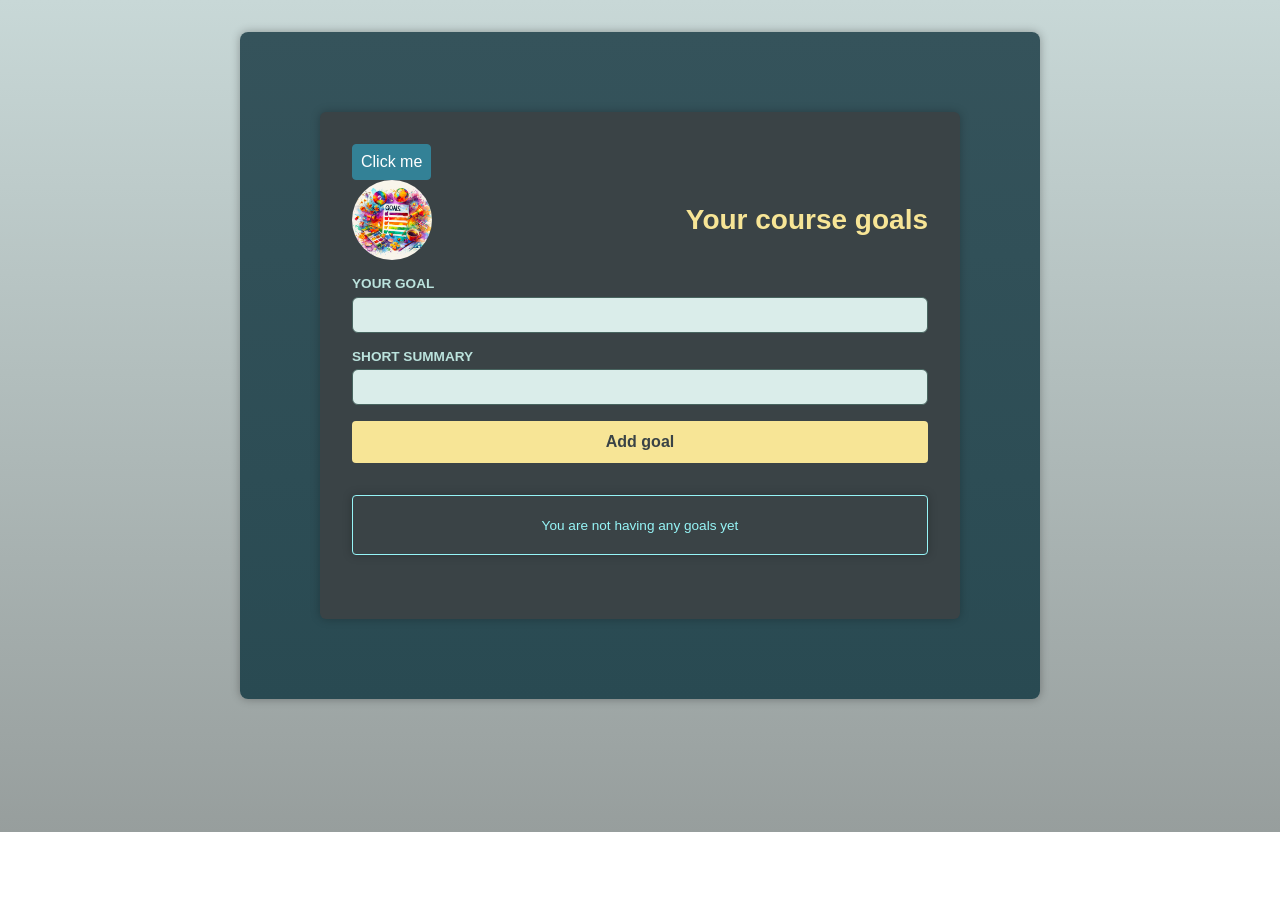
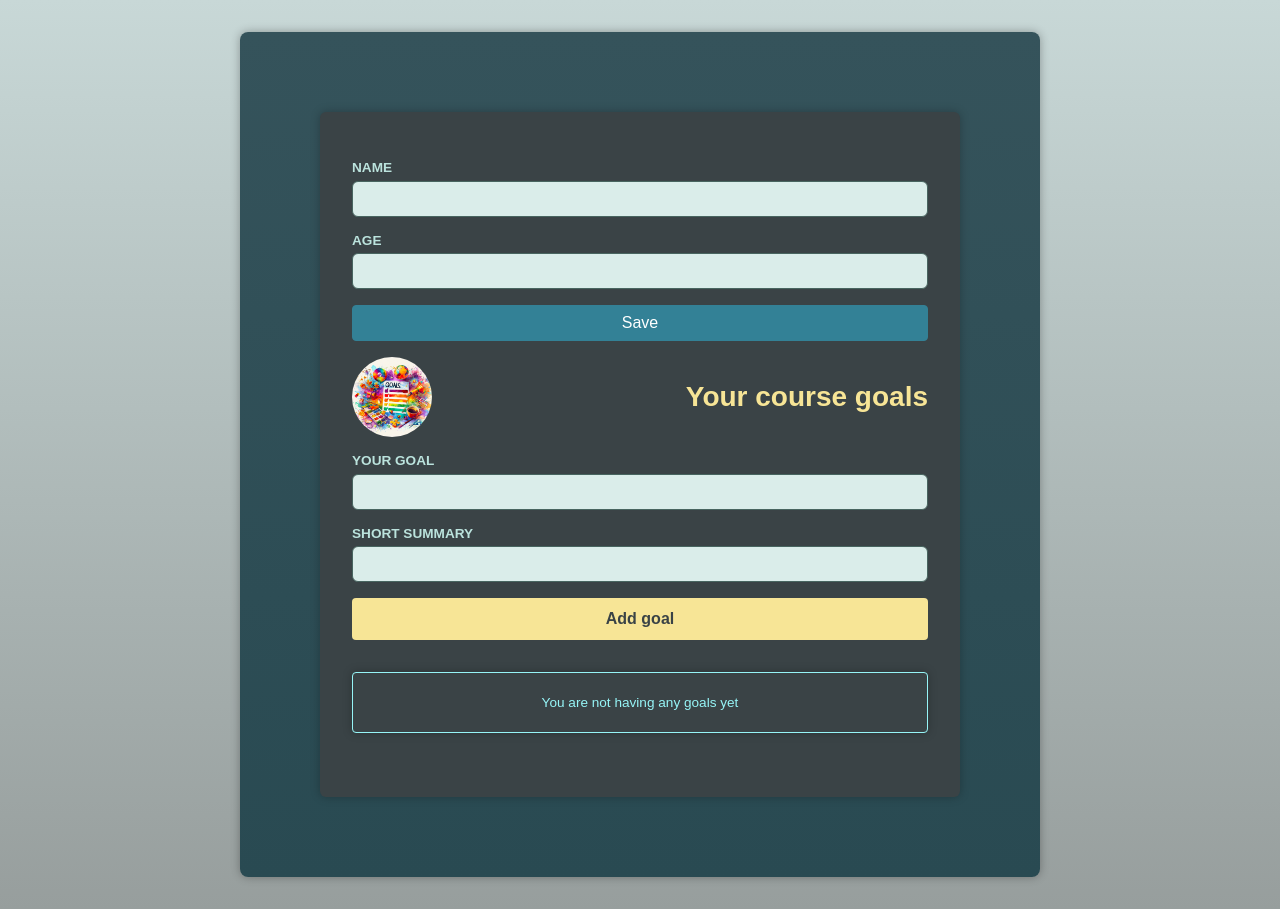
Before and after one commit to avijeetpandey/react-using-typescript, a React (Vite) app: page / in a window 1280 px wide. Before the commit the page ends 832 px from the top, so only its background shows below. Built offline with nearby package versions, Linux system fonts and the light colour scheme; the HTML template or start-up script is replaced by a standard one.

Commit message:
Add: Generic form component

```diff
--- a/src/App.tsx
+++ b/src/App.tsx
@@ -3,8 +3,9 @@ import goalsImage from "./assets/goals.jpg";
 import { useState } from "react";
 import CourseGoalList from "./components/CourseGoalList";
 import NewGoal from "./components/NewGoal";
+import Form from "./components/Form";
+import Input from "./components/Input";
 import { Button } from "./components/Button";
-import Container from "./components/Container";
 
 export type CourseGoalProps = {
   title: string;
@@ -31,9 +32,20 @@ function App() {
     setGoals((previousGoals) => previousGoals.filter((goal) => goal.id !== id));
   }
 
+  function handleSave(data: unknown) {
+    const extractedData = data as { name: string; age: string };
+    console.log(extractedData);
+  }
+
   return (
     <main>
-      <Container as={Button}>Click me </Container>
+      <Form onSave={handleSave}>
+        <Input label="name" type="text" id="name" />
+        <Input label="age" type="number" id="age" />
+        <p>
+          <Button el="button">Save</Button>
+        </p>
+      </Form>
       <Header image={{ src: goalsImage, altText: "alt" }}>
         <h1>Your course goals</h1>
       </Header>
--- /dev/null
+++ b/src/components/Form.tsx
@@ -0,0 +1,21 @@
+import { type FormEvent, type ComponentPropsWithoutRef } from "react";
+
+export type FormProps = ComponentPropsWithoutRef<"form"> & {
+  onSave: (value: unknown) => void;
+};
+
+export default function Form({ children, onSave, ...otherProps }: FormProps) {
+  function handleSubmit(event: FormEvent<HTMLFormElement>) {
+    event.preventDefault();
+
+    const formData = new FormData(event.currentTarget);
+    const data = Object.fromEntries(formData);
+
+    onSave(data);
+  }
+  return (
+    <form onSubmit={handleSubmit} {...otherProps}>
+      {children}
+    </form>
+  );
+}
```
